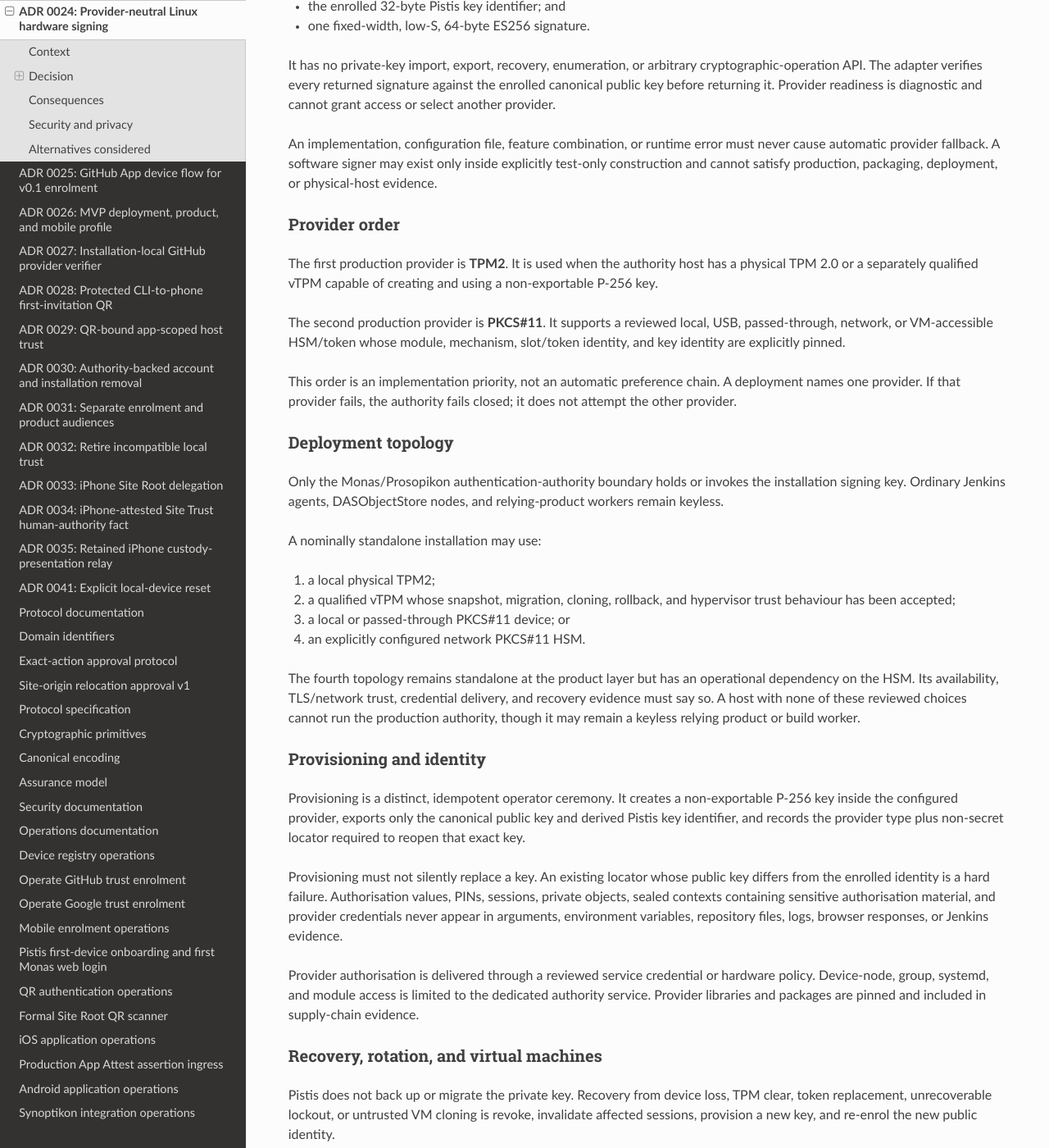
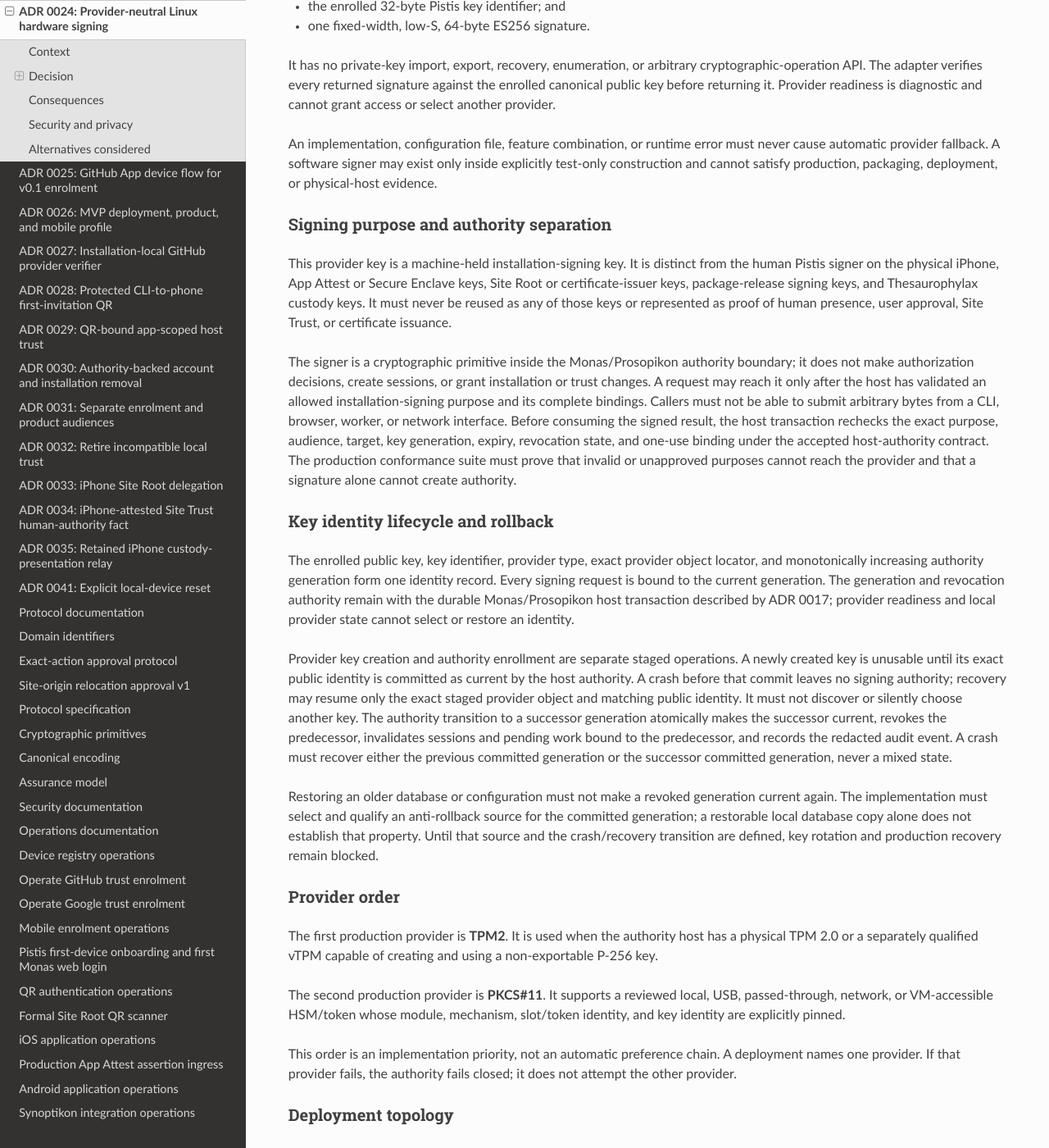
Before and after one commit to sagrudd/pistis, a Sphinx documentation site: the page built from docs/adr/0024-linux-hardware-signing-providers.md, in a window 1280 px wide and 1400 px high, scrolled down 953 px. Shown: the whole window at 82% size. Built offline with Sphinx 7.4.7 and the Read the Docs theme 3.1.0, drawn with Linux system fonts in a browser that asks for light colours; the version number could not be read and is left out.

Commit message:
docs: clarify Linux signer authority and lifecycle

```diff
--- a/docs/adr/0024-linux-hardware-signing-providers.md
+++ b/docs/adr/0024-linux-hardware-signing-providers.md
@@ -51,6 +51,54 @@ An implementation, configuration file, feature combination, or runtime error
 must never cause automatic provider fallback. A software signer may exist only
 inside explicitly test-only construction and cannot satisfy production,
 packaging, deployment, or physical-host evidence.
+
+### Signing purpose and authority separation
+
+This provider key is a machine-held installation-signing key. It is distinct
+from the human Pistis signer on the physical iPhone, App Attest or Secure
+Enclave keys, Site Root or certificate-issuer keys, package-release signing
+keys, and Thesaurophylax custody keys. It must never be reused as any of those
+keys or represented as proof of human presence, user approval, Site Trust, or
+certificate issuance.
+
+The signer is a cryptographic primitive inside the Monas/Prosopikon authority
+boundary; it does not make authorization decisions, create sessions, or grant
+installation or trust changes. A request may reach it only after the host has
+validated an allowed installation-signing purpose and its complete bindings.
+Callers must not be able to submit arbitrary bytes from a CLI, browser, worker,
+or network interface. Before consuming the signed result, the host transaction
+rechecks the exact purpose, audience, target, key generation, expiry,
+revocation state, and one-use binding under the accepted host-authority
+contract. The production conformance suite must prove that invalid or
+unapproved purposes cannot reach the provider and that a signature alone
+cannot create authority.
+
+### Key identity lifecycle and rollback
+
+The enrolled public key, key identifier, provider type, exact provider object
+locator, and monotonically increasing authority generation form one identity
+record. Every signing request is bound to the current generation. The
+generation and revocation authority remain with the durable Monas/Prosopikon
+host transaction described by ADR 0017; provider readiness and local provider
+state cannot select or restore an identity.
+
+Provider key creation and authority enrollment are separate staged operations.
+A newly created key is unusable until its exact public identity is committed
+as current by the host authority. A crash before that commit leaves no signing
+authority; recovery may resume only the exact staged provider object and
+matching public identity. It must not discover or silently choose another key.
+The authority transition to a successor generation atomically makes the
+successor current, revokes the predecessor, invalidates sessions and pending
+work bound to the predecessor, and records the redacted audit event. A crash
+must recover either the previous committed generation or the successor
+committed generation, never a mixed state.
+
+Restoring an older database or configuration must not make a revoked
+generation current again. The implementation must select and qualify an
+anti-rollback source for the committed generation; a restorable local database
+copy alone does not establish that property. Until that source and the
+crash/recovery transition are defined, key rotation and production recovery
+remain blocked.
 
 ### Provider order
 
```
